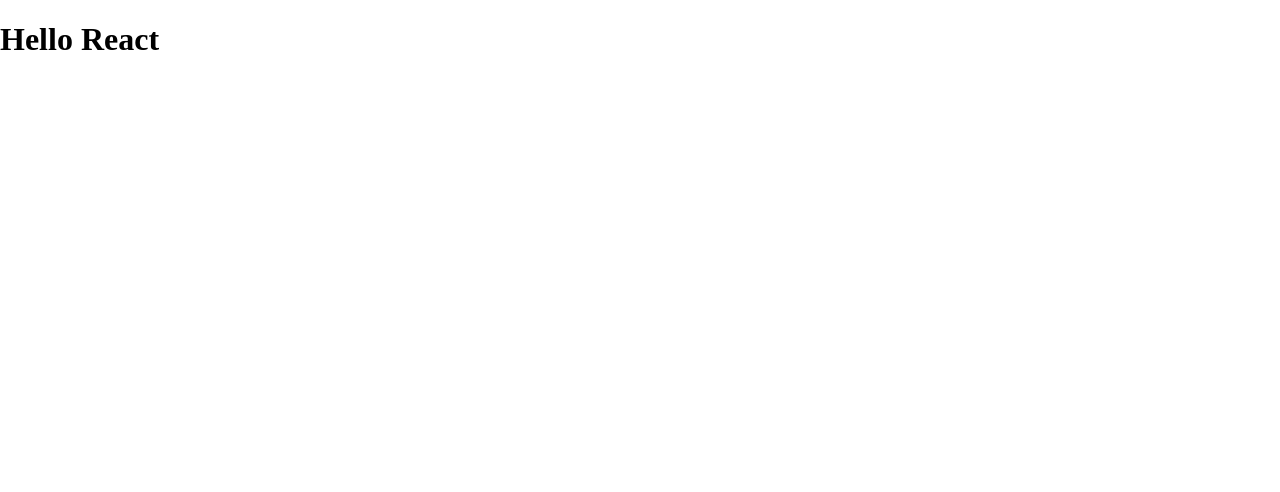
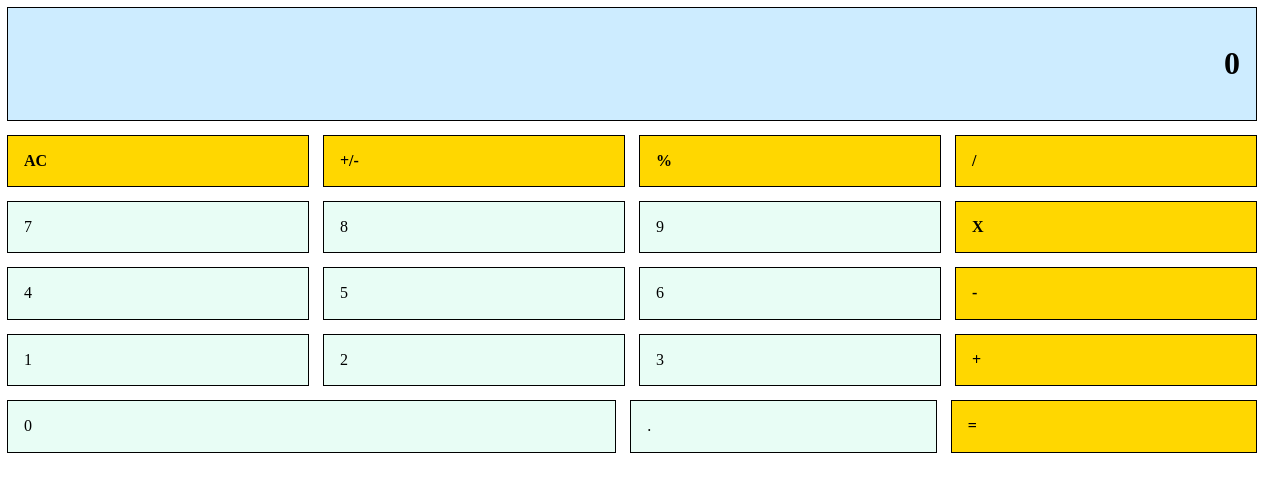
Before and after one commit to chochinlu/calculator, a React (Create React App) app: page / in a window 1280 px wide. Shown: the top 492 px of the page. Built offline with nearby package versions, Linux system fonts and the light colour scheme.

Commit message:
Add basic layout

```diff
--- a/src/App.js
+++ b/src/App.js
@@ -1,10 +1,63 @@
 import React, { Component } from 'react';
+
+const Row = props => {
+  const style = 'flex pa2 justify-center';
+  return <div className={style}>{props.children}</div>;
+};
+
+const Ele = ({ children, width = '25', bg = 'bg-washed-green' }) => {
+  const style = `w-${width} ${bg} outline pa3 mr3`;
+
+  return <div className={style}>{children}</div>;
+};
+
+const CalEle = props => (
+  <Ele bg={'bg-yellow'}>
+    <strong>{props.children}</strong>
+  </Ele>
+);
+
+const TotalEle = props => (
+  <Ele width={100} bg={'bg-lightest-blue'}>
+    <h1 className="tr">{props.children}</h1>
+  </Ele>
+);
 
 class App extends Component {
   render() {
     return (
       <div>
-        <h1>Hello React</h1>
+        <Row>
+          <TotalEle>0</TotalEle>
+        </Row>
+        <Row>
+          {['AC', '+/-', '%', '/'].map(ele => (
+            <CalEle>{ele}</CalEle>
+          ))}
+        </Row>
+        <Row>
+          {[7, 8, 9].map(ele => (
+            <Ele key={ele}>{ele}</Ele>
+          ))}
+          <CalEle>X</CalEle>
+        </Row>
+        <Row>
+          {[4, 5, 6].map(ele => (
+            <Ele key={ele}>{ele}</Ele>
+          ))}
+          <CalEle>-</CalEle>
+        </Row>
+        <Row>
+          {[1, 2, 3].map(ele => (
+            <Ele key={ele}>{ele}</Ele>
+          ))}
+          <CalEle>+</CalEle>
+        </Row>
+        <Row>
+          <Ele width={50}>0</Ele>
+          <Ele>.</Ele>
+          <CalEle>=</CalEle>
+        </Row>
       </div>
     );
   }
```
